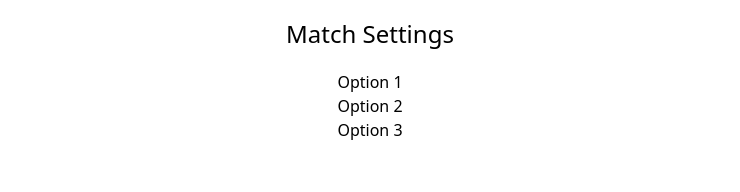
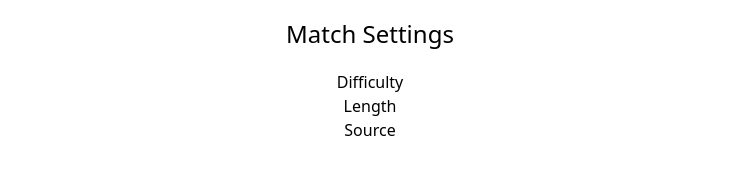
Before and after one commit to derekjtong/dragon-fingers-v2, a Next.js app: page /match/create in a window 1280 px wide. Shown: the part 278-470 px from the top of the page, without its empty margins (270-1010 px from the left). Built offline with nearby package versions, Linux system fonts and the light colour scheme; no server answers.

Commit message:
Add options

```diff
--- a/app/match/create/page.tsx
+++ b/app/match/create/page.tsx
@@ -32,9 +32,9 @@ function CreatePage() {
   return (
     <div className="flex h-screen flex-col items-center justify-center">
       <div className="mb-2 p-3 text-2xl">Match Settings</div>
-      <div>Option 1</div>
-      <div>Option 2</div>
-      <div>Option 3</div>
+      <div>Difficulty</div>
+      <div>Length</div>
+      <div>Source</div>
       <button className="mt-10 p-3 text-2xl hover:bg-gray-300" onClick={handleClick}>
         Create Match
       </button>
```
